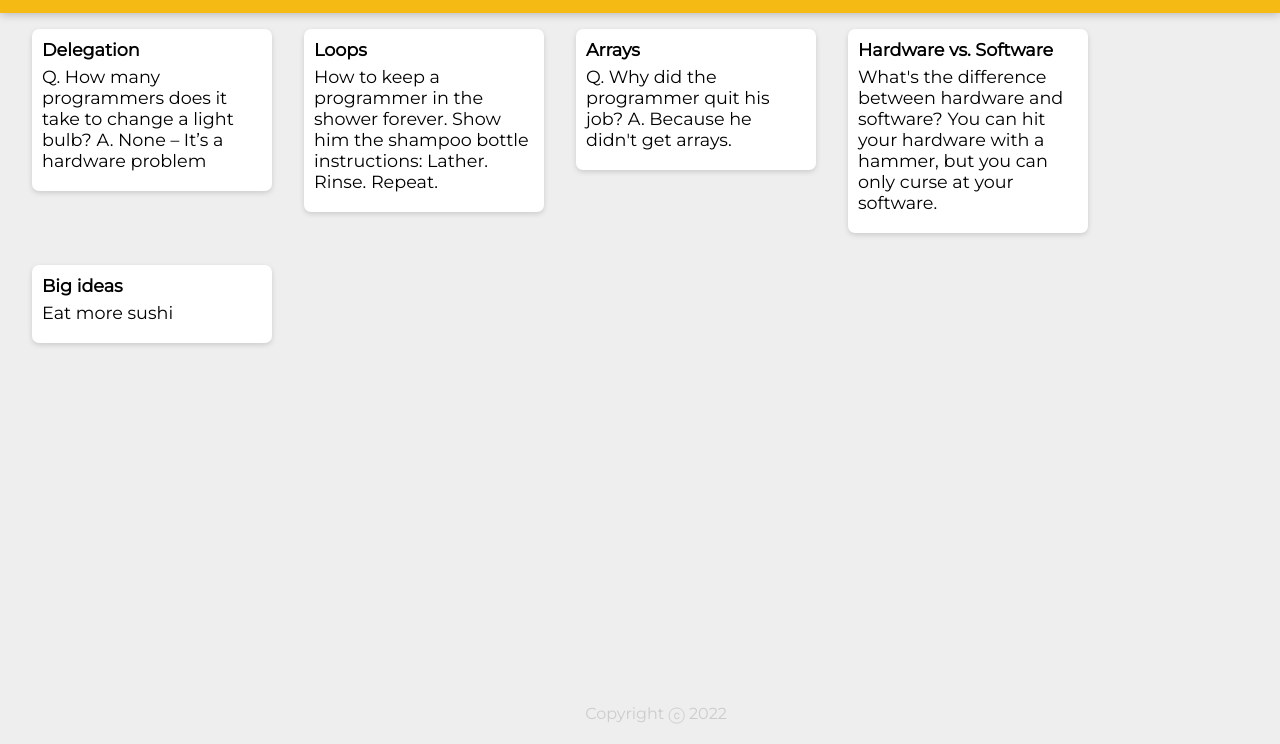
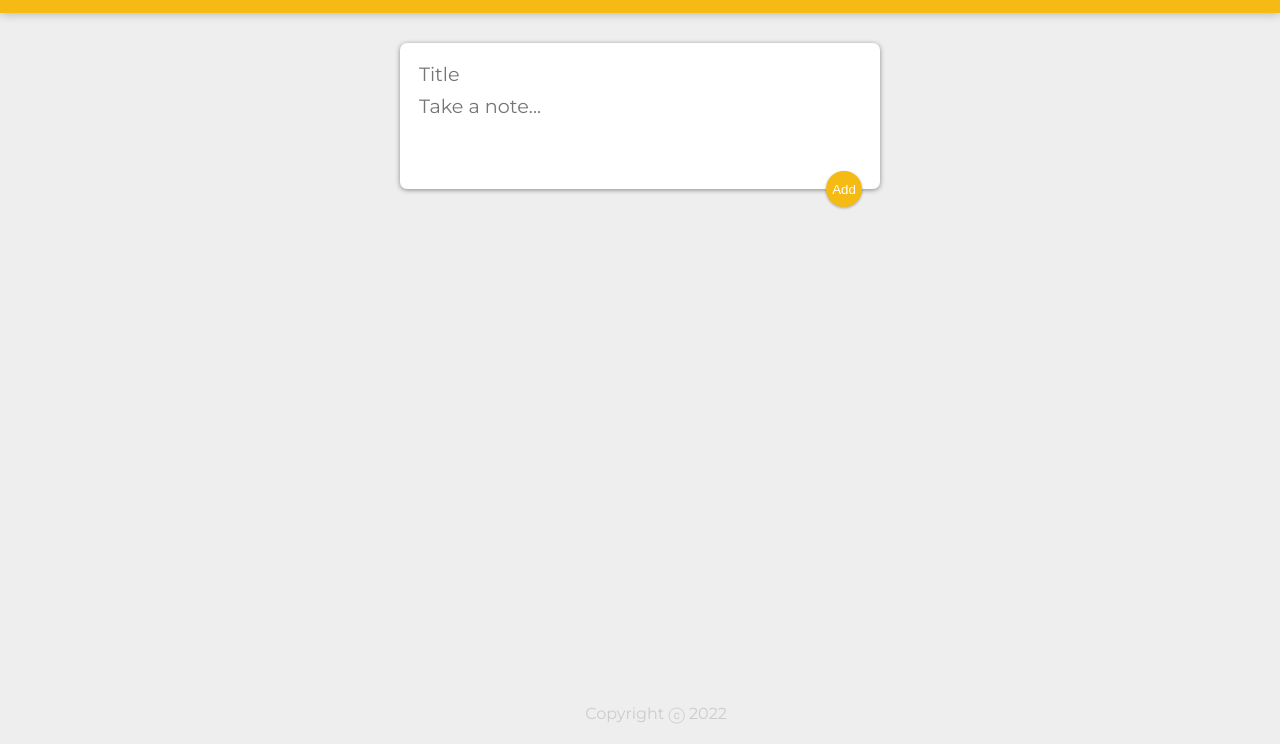
Before and after one commit to omaralezzi/keeperApp, a React app: page / in a window 1280 px wide. Shown: the part 56-800 px from the top of the page. Built offline with nearby package versions, Linux system fonts and the light colour scheme; a web font is replaced by a local one.

Commit message:
add multi notes as an array and will be upgraded later to MongoDB ..the frontend site for  keeper 1.0 is ready to deploy

```diff
--- a/public/styles.css
+++ b/public/styles.css
@@ -54,3 +54,49 @@
   white-space: pre-wrap;
   word-wrap: break-word;
 }
+
+.note button {
+  position: relative;
+  float: right;
+  margin-right: 10px;
+  color: #f5ba13;
+  border: none;
+  width: 36px;
+  height: 36px;
+  cursor: pointer;
+  outline: none;
+}
+
+form {
+  position: relative;
+  width: 480px;
+  margin: 30px auto 20px auto;
+  background: #fff;
+  padding: 15px;
+  border-radius: 7px;
+  box-shadow: 0 1px 5px rgb(138, 137, 137);
+}
+form input,
+form textarea {
+  width: 100%;
+  border: none;
+  padding: 4px;
+  outline: none;
+  font-size: 1.2em;
+  font-family: inherit;
+  resize: none;
+}
+form button {
+  position: absolute;
+  right: 18px;
+  bottom: -18px;
+  background: #f5ba13;
+  color: #fff;
+  border: none;
+  border-radius: 50%;
+  width: 36px;
+  height: 36px;
+  box-shadow: 0 1px 3px rgba(0, 0, 0, 0.3);
+  cursor: pointer;
+  outline: none;
+}
--- a/src/components/App.js
+++ b/src/components/App.js
@@ -1,20 +1,41 @@
-import React from "react";
+import React, { useState } from "react";
 import Header from "./Header";
 import Footer from "./Footer";
 import Note from "./Note";
-import notes from "../notes";
+import CreateArea from "./CreateArea";
 
 function App() {
+  const [notes, setNotes] = useState([]);
+
+  function addNote(newNote) {
+    setNotes((prevNotes) => {
+      return [...prevNotes, newNote];
+    });
+  }
+
+  function deleteNote(id) {
+    setNotes((prevNotes) => {
+      return prevNotes.filter((noteItem, index) => {
+        return index !== id;
+      });
+    });
+  }
+
   return (
     <div>
       <Header />
-      {notes.map(noteItem => (
-        <Note
-          key={noteItem.key}
-          title={noteItem.title}
-          content={noteItem.content}
-        />
-      ))}
+      <CreateArea onAdd={addNote} />
+      {notes.map((noteItem, index) => {
+        return (
+          <Note
+            key={index}
+            id={index}
+            title={noteItem.title}
+            content={noteItem.content}
+            onDelete={deleteNote}
+          />
+        );
+      })}
       <Footer />
     </div>
   );
--- /dev/null
+++ b/src/components/CreateArea.js
@@ -0,0 +1,51 @@
+import React, { useState } from "react";
+
+function CreateArea(props) {
+  const [note, setNote] = useState({
+    title: "",
+    content: "",
+  });
+
+  function handleChange(event) {
+    const { name, value } = event.target;
+
+    setNote((prevNote) => {
+      return {
+        ...prevNote,
+        [name]: value,
+      };
+    });
+  }
+
+  function submitNote(event) {
+    props.onAdd(note);
+    setNote({
+      title: "",
+      content: "",
+    });
+    event.preventDefault();
+  }
+
+  return (
+    <div>
+      <form>
+        <input
+          name="title"
+          onChange={handleChange}
+          value={note.title}
+          placeholder="Title"
+        />
+        <textarea
+          name="content"
+          onChange={handleChange}
+          value={note.content}
+          placeholder="Take a note..."
+          rows="3"
+        />
+        <button onClick={submitNote}>Add</button>
+      </form>
+    </div>
+  );
+}
+
+export default CreateArea;
--- a/src/components/Note.js
+++ b/src/components/Note.js
@@ -1,10 +1,15 @@
 import React from "react";
 
 function Note(props) {
+  function handleClick() {
+    props.onDelete(props.id);
+  }
+
   return (
     <div className="note">
       <h1>{props.title}</h1>
       <p>{props.content}</p>
+      <button onClick={handleClick}>DELETE</button>
     </div>
   );
 }
--- a/src/notes.js
+++ /dev/null
@@ -1,33 +0,0 @@
-const notes = [
-    {
-      key: 1,
-      title: "Delegation",
-      content:
-        "Q. How many programmers does it take to change a light bulb? A. None – It’s a hardware problem"
-    },
-    {
-      key: 2,
-      title: "Loops",
-      content:
-        "How to keep a programmer in the shower forever. Show him the shampoo bottle instructions: Lather. Rinse. Repeat."
-    },
-    {
-      key: 3,
-      title: "Arrays",
-      content:
-        "Q. Why did the programmer quit his job? A. Because he didn't get arrays."
-    },
-    {
-      key: 4,
-      title: "Hardware vs. Software",
-      content:
-        "What's the difference between hardware and software? You can hit your hardware with a hammer, but you can only curse at your software."
-    },
-    {
-      key: 5,
-      title: "Big ideas",
-      content: "Eat more sushi"
-    }
-  ];
-
-  export default notes;
```
Also changed, not shown: package.json (indentation only), 1 other file. Lines whose indentation alone changed are shown as unchanged.
